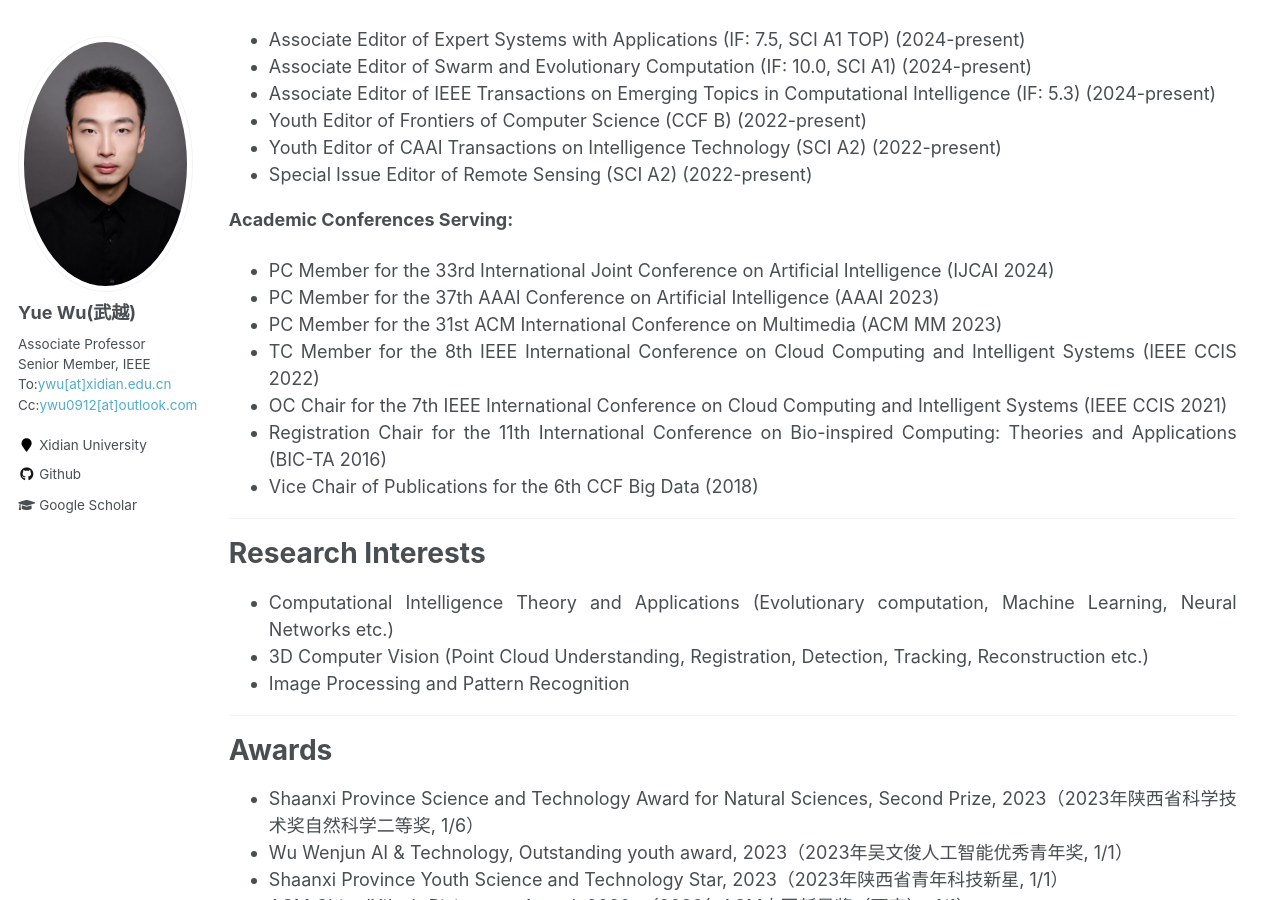
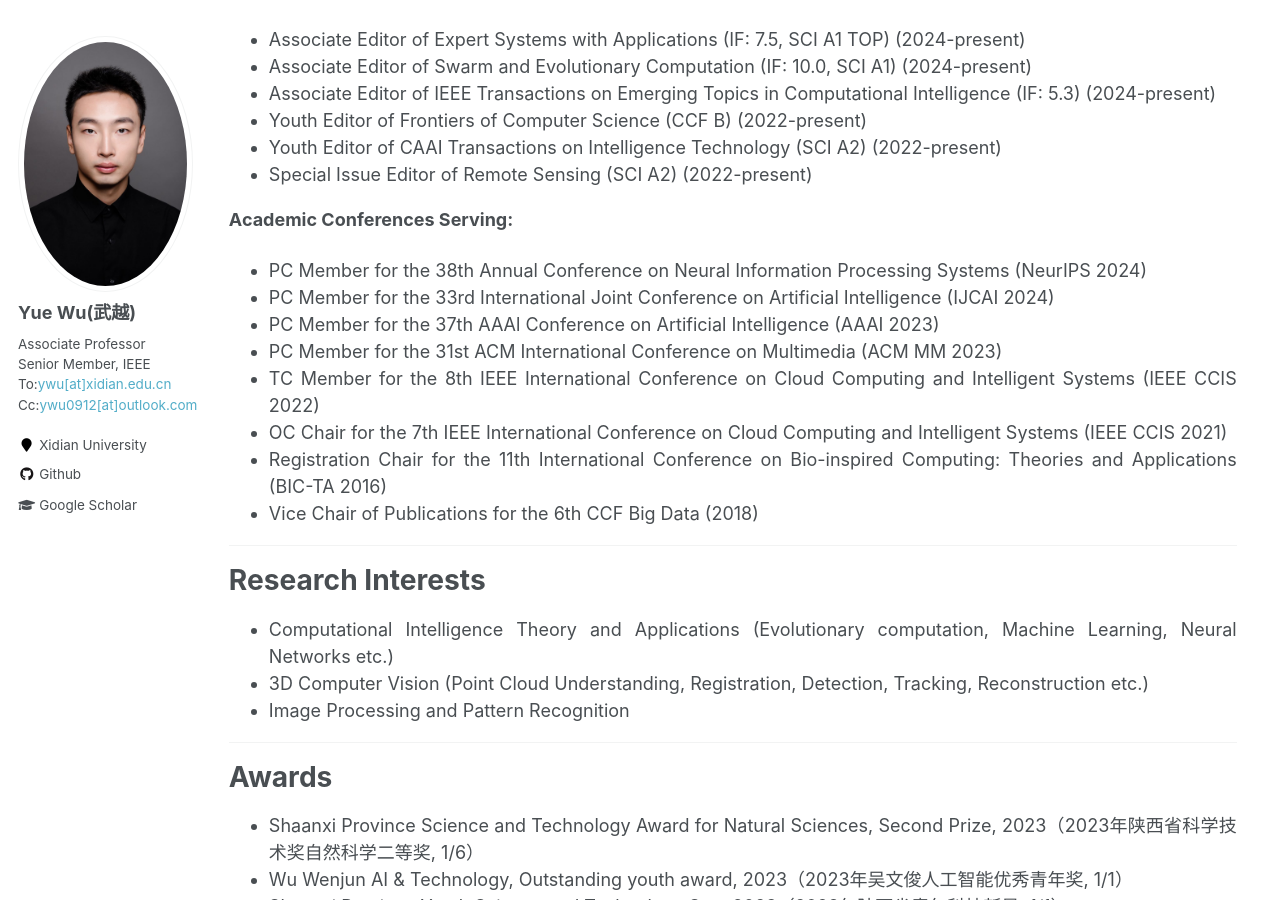
Before and after one commit to ywuchina/ywuchina.github.io, a Jekyll site: the page built from _pages/home.md, in a window 1280 px wide and 900 px high, scrolled down 1348 px. Built offline with Jekyll 4.4.1, drawn with Linux system fonts in a browser that asks for light colours.

Commit message:
Update service.html

```diff
--- a/_includes/service.html
+++ b/_includes/service.html
@@ -71,6 +71,10 @@
 <ul>
 <!--一个任职一个li-->
 <li style="margin-bottom: 1.5;">
+   PC Member for the 38th Annual Conference on Neural Information Processing Systems (NeurIPS 2024)
+</li>
+
+<li style="margin-bottom: 1.5;">
    PC Member for the 33rd International Joint Conference on Artificial Intelligence (IJCAI 2024)
 </li>
 
```
